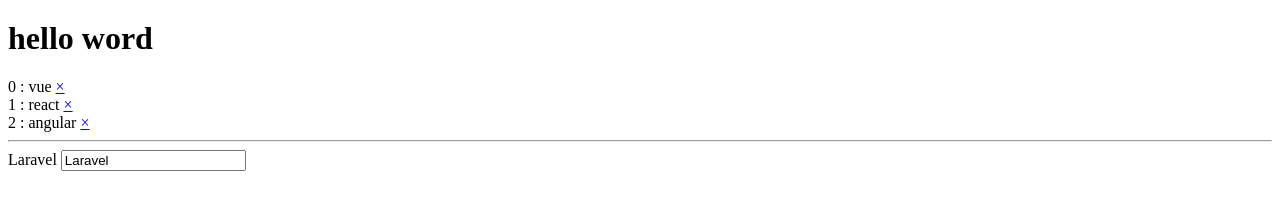
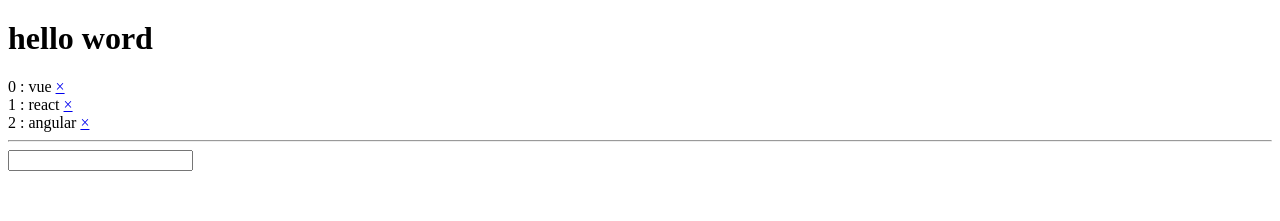
Before and after one commit to MarcoFonti/tags-input, a Vue app: page / in a window 1280 px wide. Shown: the top 221 px of the page. Built offline with nearby package versions, Linux system fonts and the light colour scheme.

Commit message:
add cv-bind to class

```diff
--- a/src/components/TagsInput.vue
+++ b/src/components/TagsInput.vue
@@ -7,18 +7,18 @@ export default {
     data() {
         return {
             /* ARRAY DI PARTENZA */
-            tags : ["vue", "react", "angular"],
+            tags: ["vue", "react", "angular"],
 
             /* DATI CHE INSERIRA L'UTENTE */
-            newTag: 'Laravel'
+            newTag: ''
         }
     },
 
     methods: {
 
         /* AGGIUNTA DEL NUOVO TAG */
-        addNewTag () {
-            if(this.newTag){
+        addNewTag() {
+            if (this.newTag) {
                 this.tags.push(this.newTag)
 
                 this.newTag = ""
@@ -26,7 +26,7 @@ export default {
         },
 
         /* RIMOVO TAG */
-        removeTag (index) {
+        removeTag(index) {
             this.tags.splice(index, 1)
         }
     },
@@ -49,10 +49,20 @@ export default {
     <!-- NUOVO TAG -->
     {{ newTag }}
 
-<!-- 'KEYDOWN.ENTER' = ALL'INVIO , '$EVENT.TARGET.VALUE' = OTTINIAMO IL VALORE DELL'INPUT, 'KEYDOWN.TAB.PREVENT' = ALL'INVIO DEL TAB , 'V-MODEL' = RECUPERIAMO IL VALORE INSERITO DALL'UTENTE-->
-<input type="text" v-model.trim="newTag" @keydown.enter="addNewTag" @keydown.tab.prevent="addNewTag">
+    <!-- 'KEYDOWN.ENTER' = ALL'INVIO ,
+'$EVENT.TARGET.VALUE' = OTTINIAMO IL VALORE DELL'INPUT,
+'KEYDOWN.TAB.PREVENT' = ALL'INVIO DEL TAB ,
+'V-MODEL' = RECUPERIAMO IL VALORE INSERITO DALL'UTENTE ,
+'V-BIND:CLASSE = CI PERMETTE DI DARE UNA CLASSE DINAMICA -->
+    <input type="text" v-model.trim="newTag" @keydown.enter="addNewTag" @keydown.tab.prevent="addNewTag"
+        :class=" { 'tag-existing' : tags.includes(newTag) }">
 
 </template>
 
 <!-- CSS -->
-<style scoped></style>
+<style scoped>
+.tag-existing {
+    color: red;
+    text-decoration: line-through;
+}
+</style>
```
Lines whose indentation alone changed are shown as unchanged.
